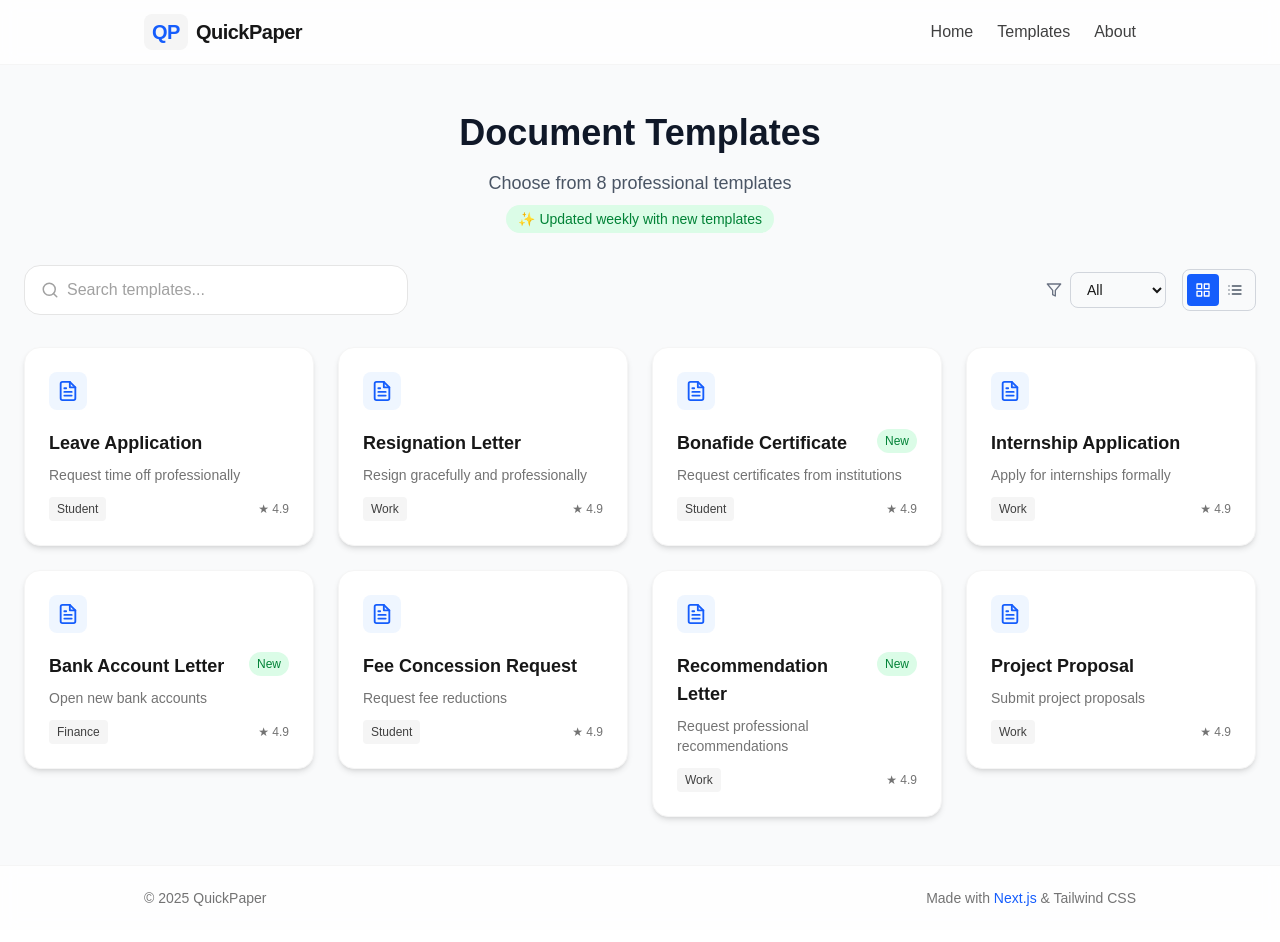
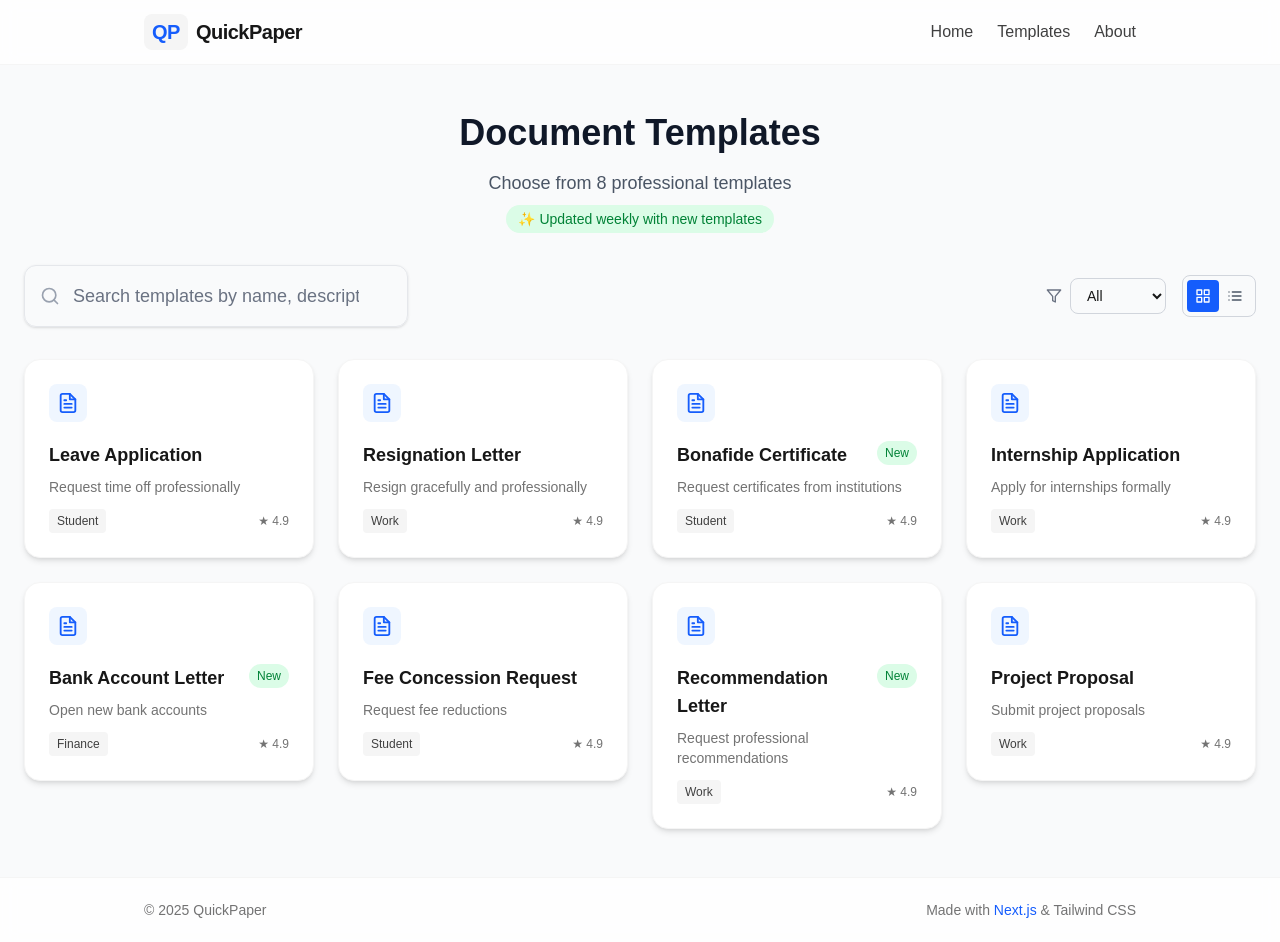
Before and after one commit to aditiappemane/QuickPaper, a Next.js app: page /templates in a window 1280 px wide. Built offline with nearby package versions, Linux system fonts and the light colour scheme.

Commit message:
Updated the searchbar

```diff
--- a/src/components/SearchBar.tsx
+++ b/src/components/SearchBar.tsx
@@ -1,43 +1,31 @@
-"use client";
-import { useState } from "react";
-import { motion } from "framer-motion";
-import { FiSearch } from "react-icons/fi";
+import { FiSearch, FiX } from "react-icons/fi";
 
-export default function SearchBar({
-  value,
-  onChange,
-  placeholder = "Search templates...",
-}: {
+interface SearchBarProps {
   value: string;
-  onChange: (v: string) => void;
-  placeholder?: string;
-}) {
-  const [focused, setFocused] = useState(false);
+  onChange: (value: string) => void;
+}
 
+export default function SearchBar({ value, onChange }: SearchBarProps) {
   return (
-    <motion.div
-      initial={{ opacity: 0, y: 12 }}
-      animate={{ opacity: 1, y: 0 }}
-      transition={{ duration: 0.5, ease: "easeOut" }}
-      className="w-full max-w-xl mx-auto"
-    >
-      <div
-        className={`flex items-center gap-2 bg-white border ${
-          focused ? "border-blue-500 shadow-md" : "border-neutral-200"
-        } rounded-2xl px-4 py-2 transition-all duration-200`}
-      >
-        <FiSearch className="text-neutral-400 text-lg" />
-        <input
-          type="text"
-          value={value}
-          onChange={(e) => onChange(e.target.value)}
-          onFocus={() => setFocused(true)}
-          onBlur={() => setFocused(false)}
-          placeholder={placeholder}
-          className="flex-1 bg-transparent outline-none text-base text-neutral-800 placeholder-neutral-400 py-1"
-          aria-label="Search templates"
-        />
+    <div className="relative">
+      <div className="absolute inset-y-0 left-0 flex items-center pl-4">
+        <FiSearch className="text-gray-400" size={20} />
       </div>
-    </motion.div>
+      <input
+        type="text"
+        value={value}
+        onChange={(e) => onChange(e.target.value)}
+        placeholder="Search templates by name, description, or category..."
+        className="w-full pl-12 pr-12 py-4 border border-gray-200 rounded-xl focus:outline-none focus:ring-2 focus:ring-blue-500 focus:border-transparent text-gray-900 placeholder-gray-500 text-lg shadow-sm"
+      />
+      {value && (
+        <button
+          onClick={() => onChange("")}
+          className="absolute inset-y-0 right-0 flex items-center pr-4 text-gray-400 hover:text-gray-600"
+        >
+          <FiX size={20} />
+        </button>
+      )}
+    </div>
   );
 }
```
